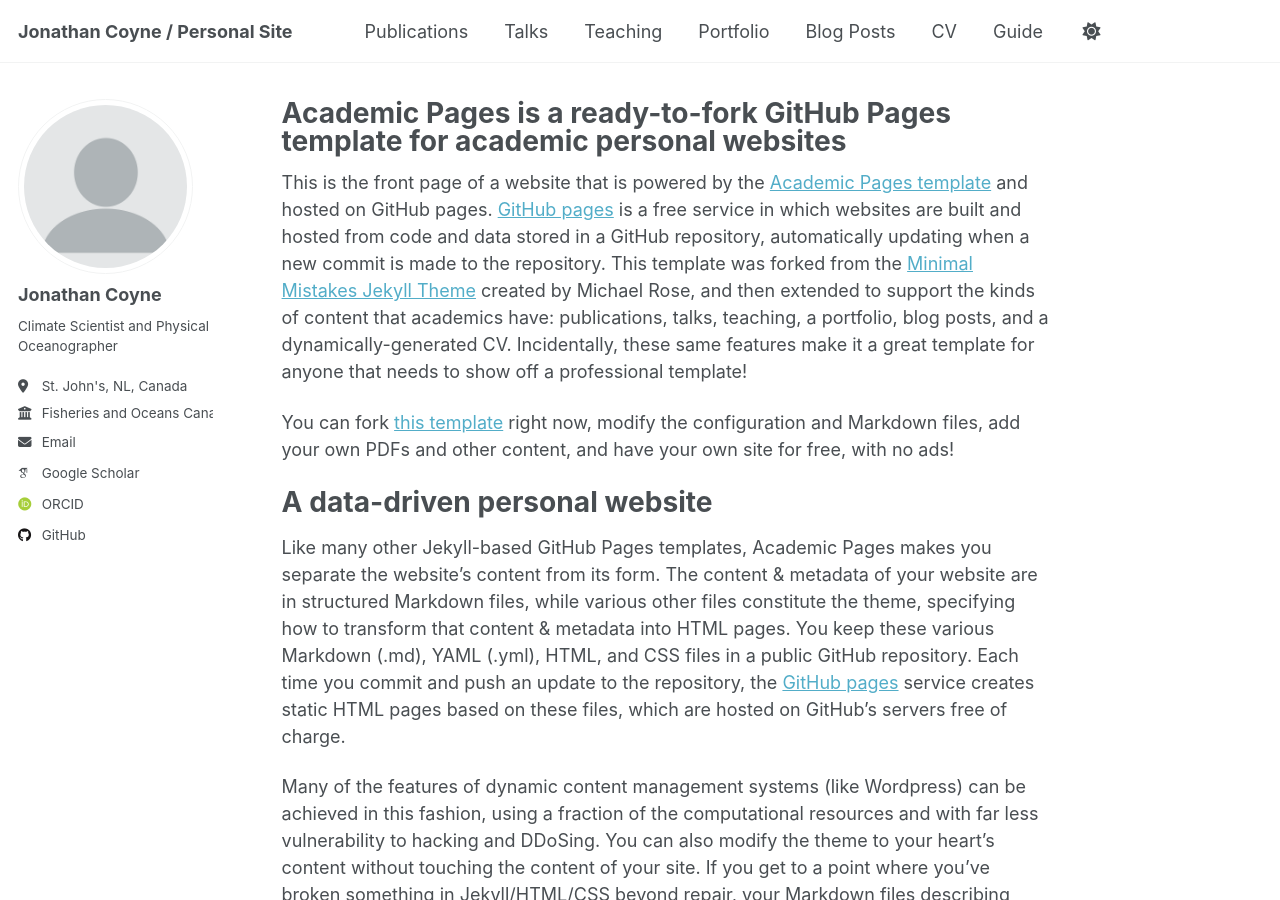
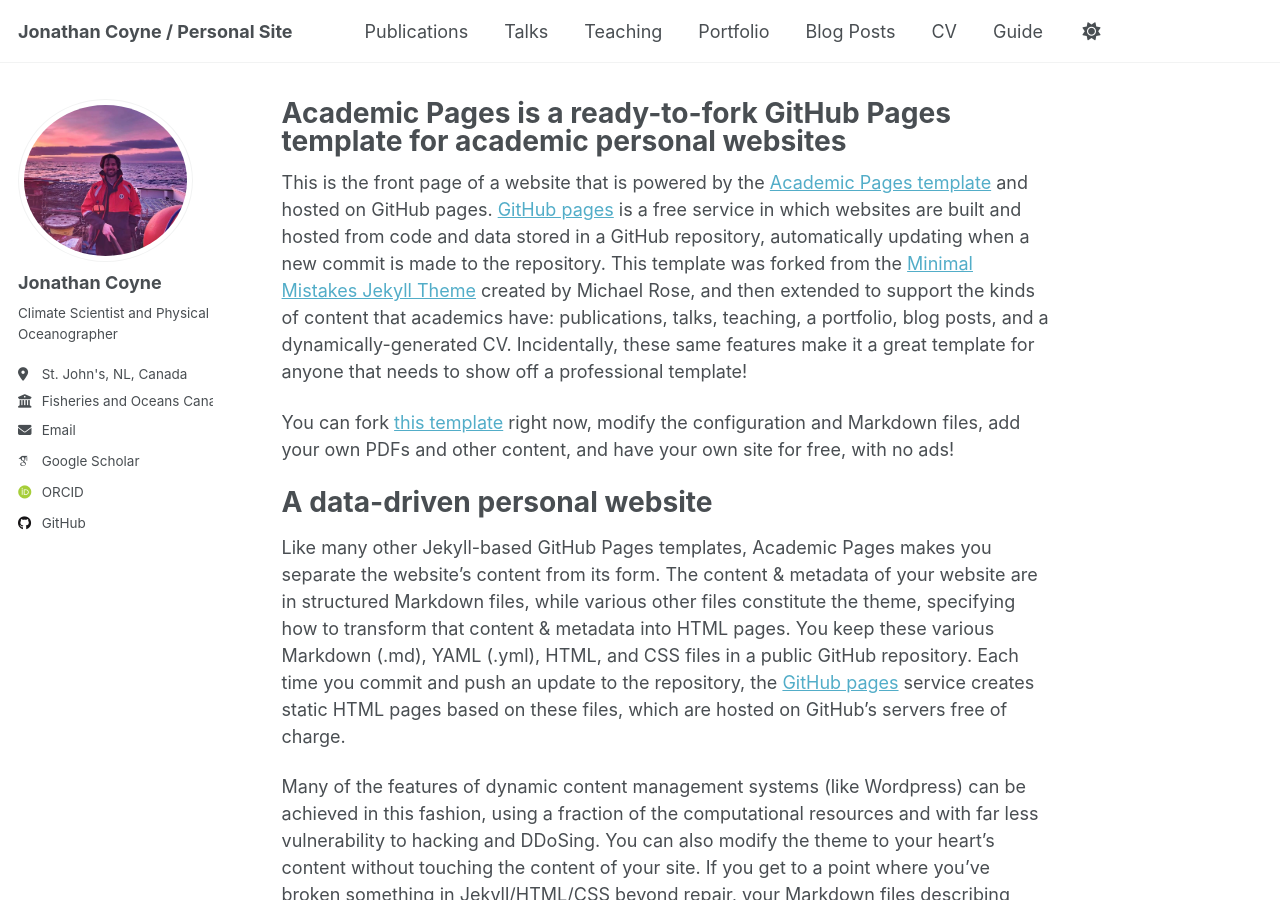
Before and after one commit to jn533213/jn533213.github.io, a Jekyll site: the page built from _pages/about.md, in a window 1280 px wide and 900 px high. Built offline with Jekyll 4.4.1, drawn with Linux system fonts in a browser that asks for light colours; some web fonts are replaced; a script that is not in the unit is left out.

Commit message:
Update _config.yml

```diff
--- a/_config.yml
+++ b/_config.yml
@@ -22,7 +22,7 @@ repository               : "jn533213/jn533213.github.io"
 #               Additional customization can be done by editing /_includes/author-profile.html
 author:
   # Biographic information
-  avatar           : "profile.png"
+  avatar           : "coverphoto_cropped.JPG"
   name             : "Jonathan Coyne"
   pronouns         : # example: "she/her"
   bio              : "Climate Scientist and Physical Oceanographer"
```
